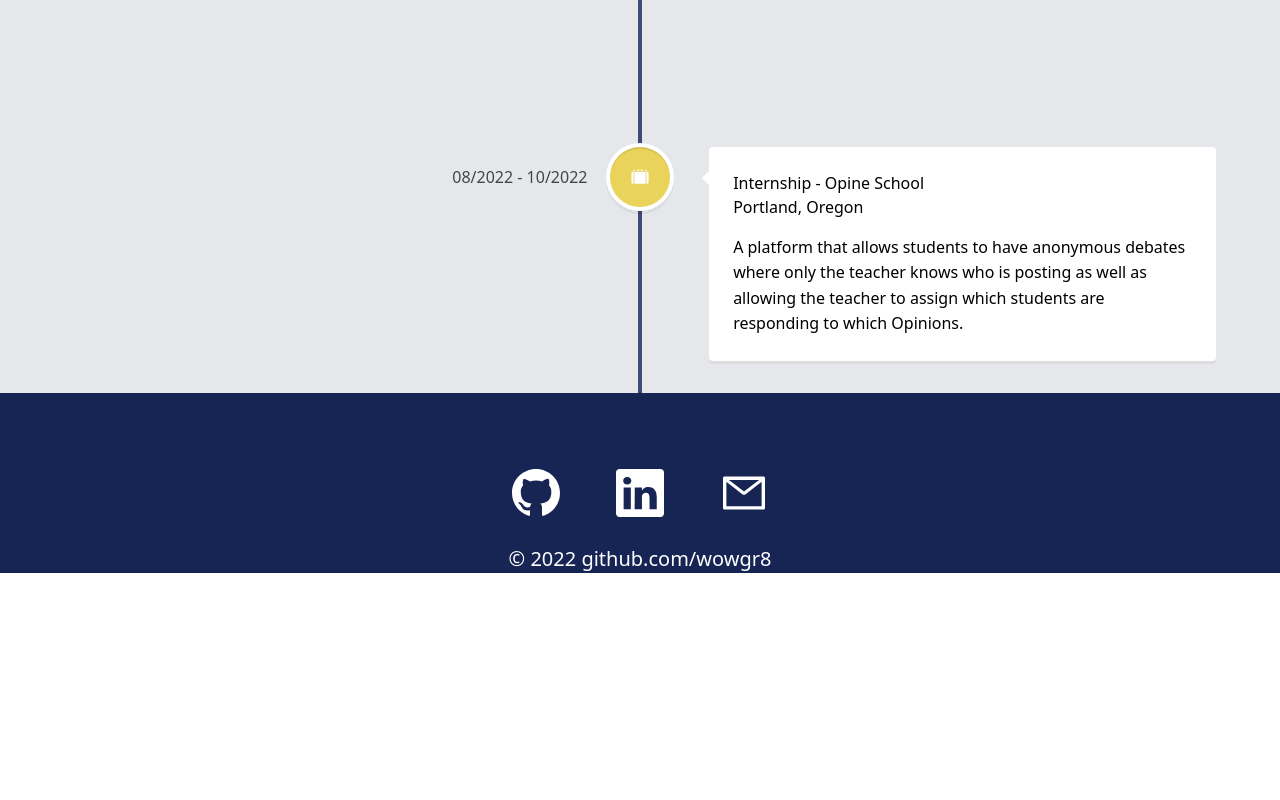
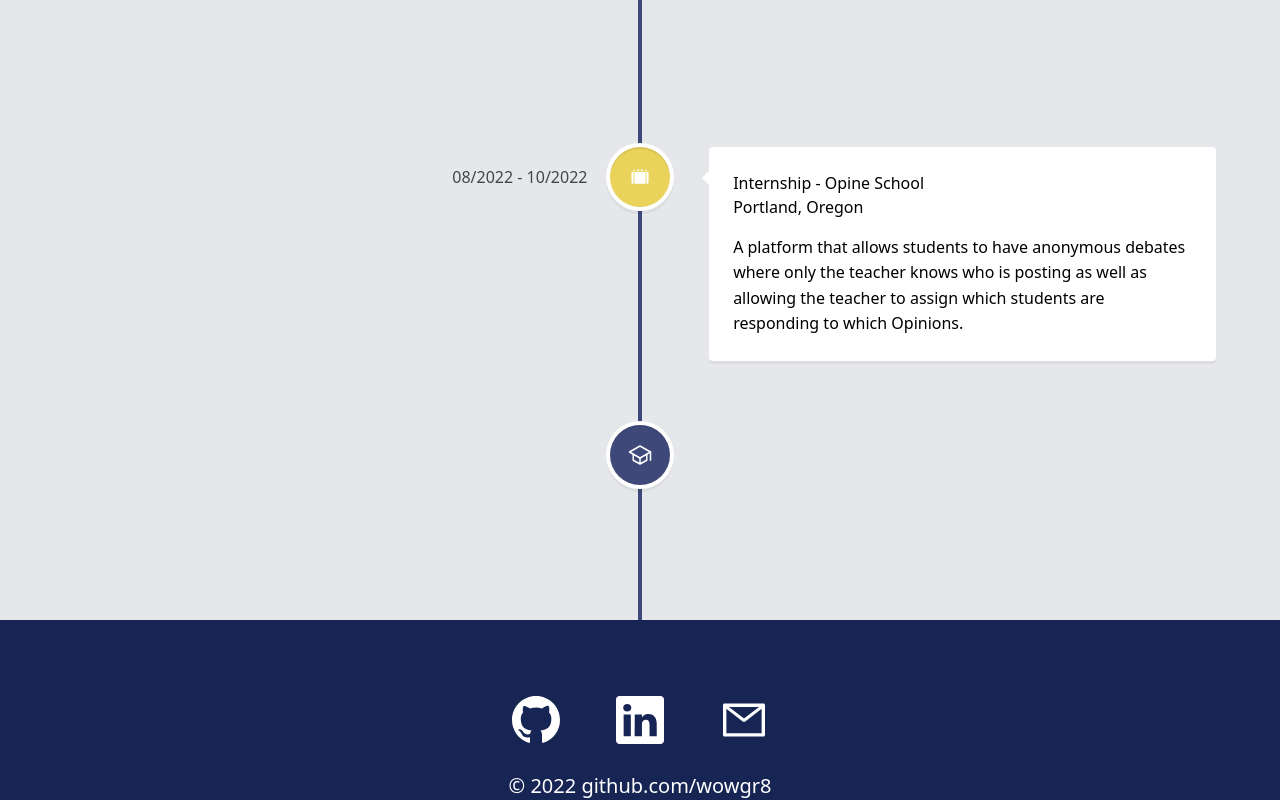
Before and after one commit to wowgr8/personal-portfolio, a React (Create React App) app: page /experience in a window 1280 px wide. Shown: the part 974-1774 px from the top of the page. Before the commit the page ends 1547 px from the top, so only its background shows below. Built offline with nearby package versions, Linux system fonts and the light colour scheme.

Commit message:
add Code The Dream experience

```diff
--- a/src/pages/Experience.js
+++ b/src/pages/Experience.js
@@ -62,6 +62,17 @@ function Experience() {
             A platform that allows students to have anonymous debates where only the teacher knows who is posting as well as allowing the teacher to assign which students are responding to which Opinions.
           </p>
         </VerticalTimelineElement>
+        <VerticalTimelineElement className="vertical-timeline-element--education" date="10/2022 - 04/2023" iconStyle={{ background: "#3e497a", color: "#fff" }} icon={<IoSchoolOutline />} >
+          <h3 className='vertical-timeline-element-title'>
+            Code The Dream - Programming Bootcamp
+          </h3>
+          <h4 className='vertical-timeline-element-subtitle'>
+            Portland, Oregon - Remote
+          </h4>
+          <p>
+            Certificate in Web and Mobile Development, Computer Software Engineering.
+          </p>
+        </VerticalTimelineElement>
       </VerticalTimeline>
     </div>
   )
```
